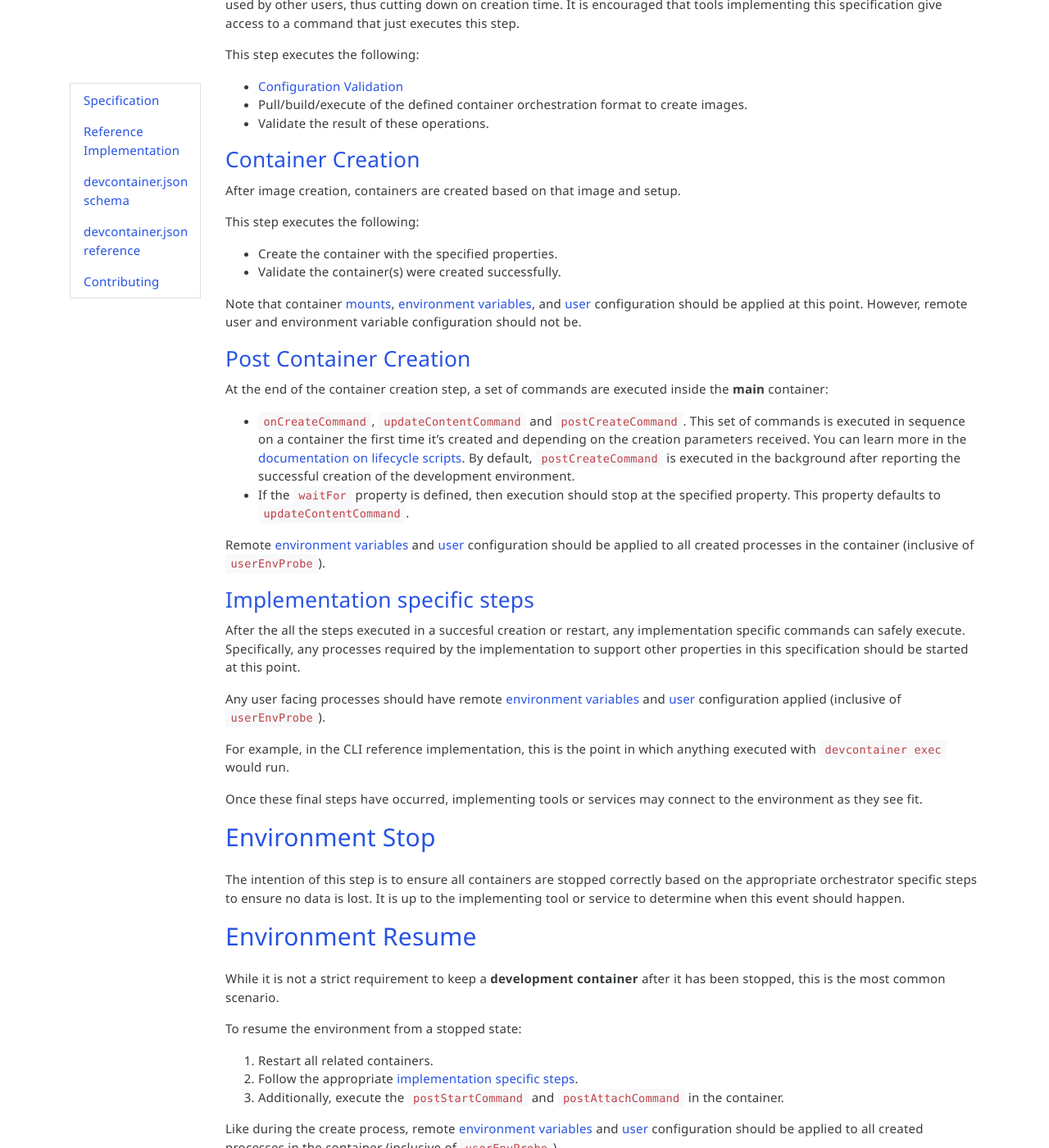
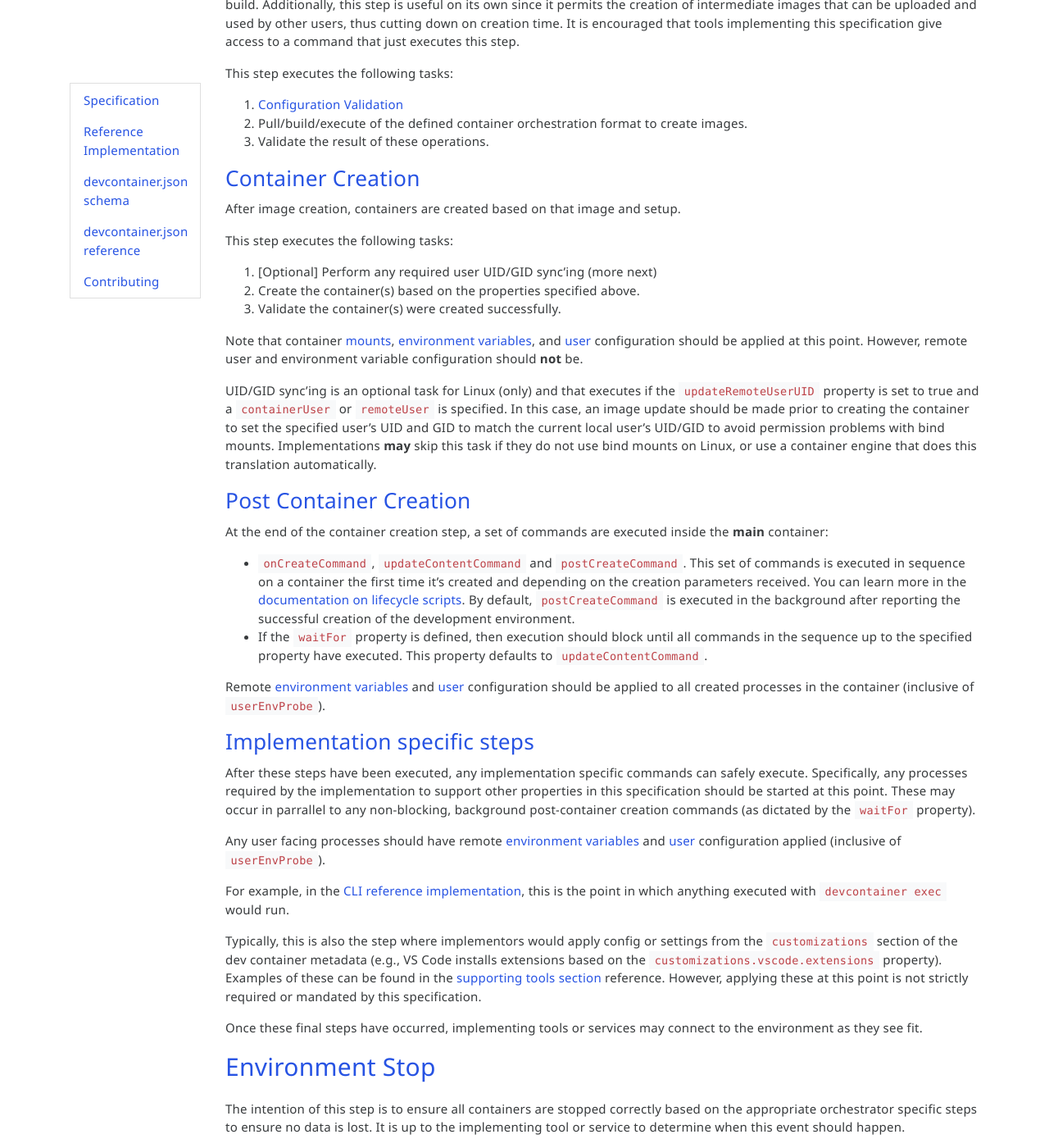
Before and after one commit to devcontainers/devcontainers.github.io, a Jekyll site: the page built from _implementors/spec.md, in a window 1280 px wide and 1400 px high, scrolled down 4525 px. Shown: the whole window at 82% size. Built offline with Jekyll 4.4.1, drawn with Linux system fonts in a browser that asks for light colours; nearby versions of some CDN libraries; comment, search, counter and statistics services are not loaded; some of the changed text lies outside the part shown.

Commit message:
Update spec.md

```diff
--- a/_implementors/spec.md
+++ b/_implementors/spec.md
@@ -65,7 +65,7 @@ It is important to note that **image** and **dockerfile** properties are not nee
 
 In addition to the configuration options explained above, there are other settings that apply when creating **development containers** to facilitate their use by developers.
 
-We describe the main ones below.
+A complete list of available metadata properties and their purposes can be found in the [`devcontainer.json` reference](https://aka.ms/devcontainer.json). However, we will describe the critical ones below in more detail.
 
 ## <a href="#environment-variables" name="environment-variables" class="anchor"> Environment variables </a>
 
@@ -133,38 +133,43 @@ During this step, the following is executed:
 
 The first part of environment creation is generating the final image(s) that the **development containers** are going to use. This step is orchestrator dependent and can consist of just pulling a Docker image, running Docker build, or docker-compose build. Additionally, this step is useful on its own since it permits the creation of intermediate images that can be uploaded and used by other users, thus cutting down on creation time. It is encouraged that tools implementing this specification give access to a command that just executes this step.
 
-This step executes the following:
+This step executes the following tasks:
 
-- [Configuration Validation](#configuration-validation)
-- Pull/build/execute of the defined container orchestration format to create images.
-- Validate the result of these operations.
+1. [Configuration Validation](#configuration-validation)
+2. Pull/build/execute of the defined container orchestration format to create images.
+3. Validate the result of these operations.
 
 ### <a href="#container-creation" name="container-creation" class="anchor"> Container Creation </a>
 
 After image creation, containers are created based on that image and setup.
 
-This step executes the following:
+This step executes the following tasks:
 
-- Create the container with the specified properties.
-- Validate the container(s) were created successfully.
+1. [Optional] Perform any required user UID/GID sync'ing (more next)
+2. Create the container(s) based on the properties specified above.
+3. Validate the container(s) were created successfully.
 
-Note that container [mounts](#mounts), [environment variables](#environment-variables), and [user](#users) configuration should be applied at this point. However, remote user and environment variable configuration should not be.
+Note that container [mounts](#mounts), [environment variables](#environment-variables), and [user](#users) configuration should be applied at this point. However, remote user and environment variable configuration should **not** be.
+
+UID/GID sync'ing is an optional task for Linux (only) and that executes if the `updateRemoteUserUID` property is set to true and a `containerUser` or `remoteUser` is specified. In this case, an image update should be made prior to creating the container to set the specified user's UID and GID to match the current local user’s UID/GID to avoid permission problems with bind mounts. Implementations **may** skip this task if they do not use bind mounts on Linux, or use a container engine that does this translation automatically.
 
 ### <a href="#post-container-creation" name="post-container-creation" class="anchor"> Post Container Creation </a>
 
 At the end of the container creation step, a set of commands are executed inside the **main** container:
 - `onCreateCommand`, `updateContentCommand` and `postCreateCommand`. This set of commands is executed in sequence on a container the first time it's created and depending on the creation parameters received. You can learn more in the [documentation on lifecycle scripts](../json_reference/#lifecycle-scripts). By default, `postCreateCommand` is executed in the background after reporting the successful creation of the development environment.
-- If the `waitFor` property is defined, then execution should stop at the specified property. This property defaults to `updateContentCommand`.
+- If the `waitFor` property is defined, then execution should block until all commands in the sequence up to the specified property have executed. This property defaults to `updateContentCommand`.
 
 Remote [environment variables](#environment-variables) and [user](#users) configuration should be applied to all created processes in the container (inclusive of `userEnvProbe`).
 
 ### <a href="#implementation-specific-steps" name="implementation-specific-steps" class="anchor"> Implementation specific steps </a>
 
-After the all the steps executed in a succesful creation or restart, any implementation specific commands can safely execute. Specifically, any processes required by the implementation to support other properties in this specification should be started at this point.
+After these steps have been executed, any implementation specific commands can safely execute. Specifically, any processes required by the implementation to support other properties in this specification should be started at this point. These may occur in parrallel to any non-blocking, background post-container creation commands (as dictated by the `waitFor` property).
 
 Any user facing processes should have remote [environment variables](#environment-variables) and [user](#users) configuration applied (inclusive of `userEnvProbe`).
 
-For example, in the CLI reference implementation, this is the point in which anything executed with `devcontainer exec` would run.
+For example, in the [CLI reference implementation](https://github.com/devcontainers/cli), this is the point in which anything executed with `devcontainer exec` would run.
+
+Typically, this is also the step where implementors would apply config or settings from the `customizations` section of the dev container metadata (e.g., VS Code installs extensions based on the `customizations.vscode.extensions` property). Examples of these can be found in the [supporting tools section](../../supporting) reference. However, applying these at this point is not strictly required or mandated by this specification.
 
 Once these final steps have occurred, implementing tools or services may connect to the environment as they see fit.
 
```
